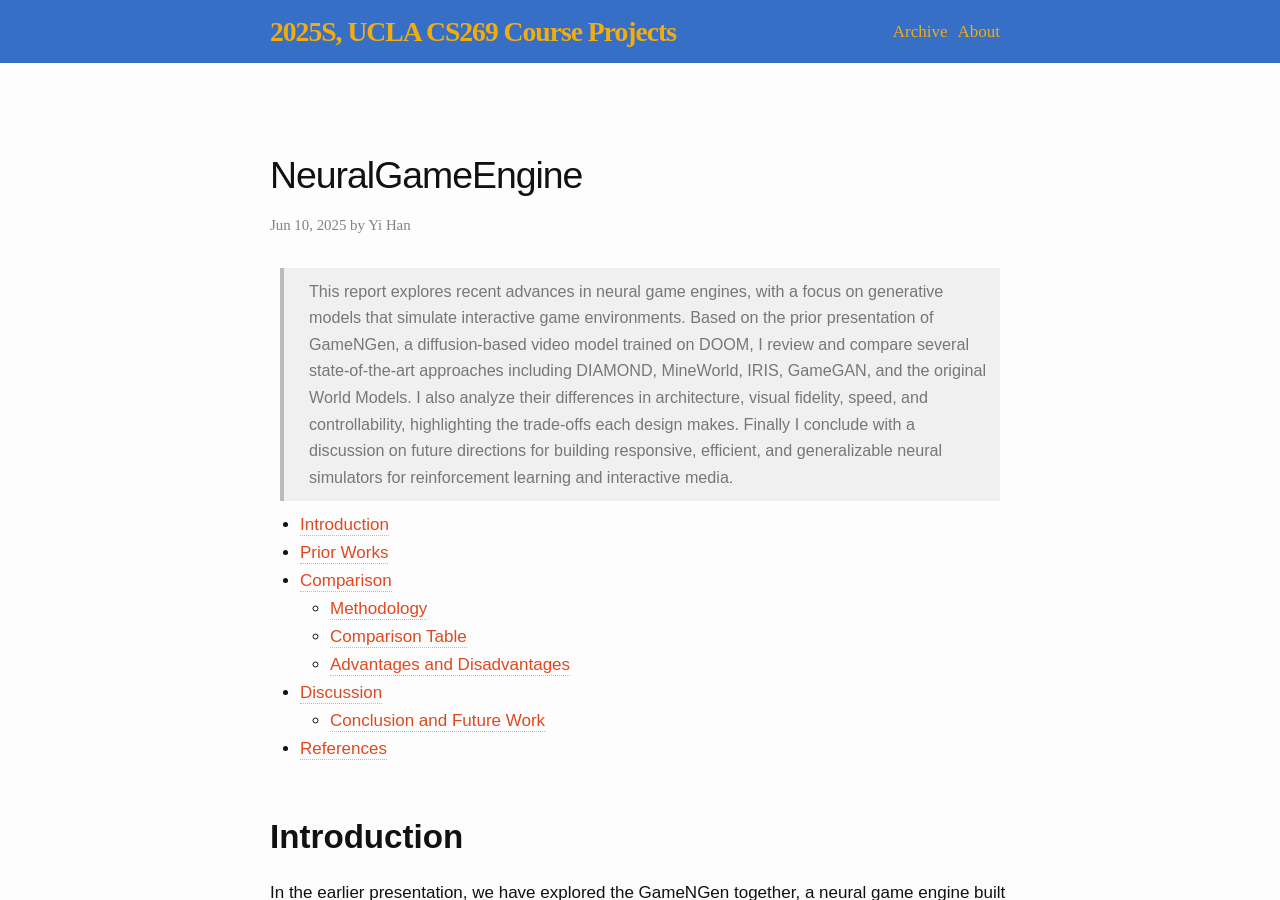
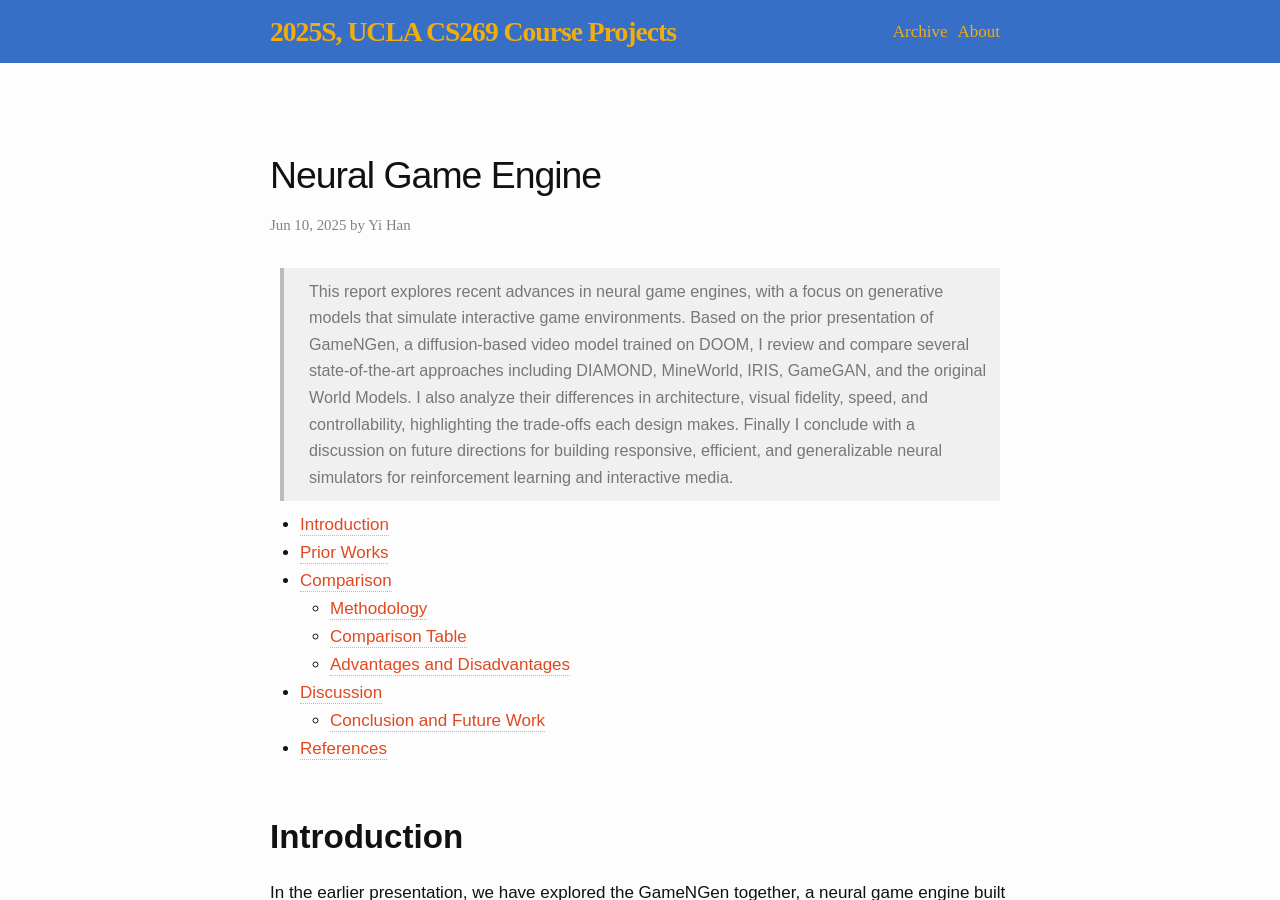
Before and after one commit to UCLAdeepvision/CS269-Projects-2025Spring, a Jekyll site: the page built from _posts/2025-06-10-student-19-NeuralGameEngine.md, in a window 1280 px wide and 900 px high. Built offline with Jekyll 4.4.1, drawn with Linux system fonts in a browser that asks for light colours; some web fonts are replaced; comment, search, counter and statistics services are not loaded.

Commit message:
Update 2025-06-10-student-19-NeuralGameEngine.md

```diff
--- a/_posts/2025-06-10-student-19-NeuralGameEngine.md
+++ b/_posts/2025-06-10-student-19-NeuralGameEngine.md
@@ -1,7 +1,7 @@
 ---
 layout: post
 comments: true
-title: NeuralGameEngine
+title: Neural Game Engine
 author: Yi Han
 date: 2025-06-10
 ---
```
